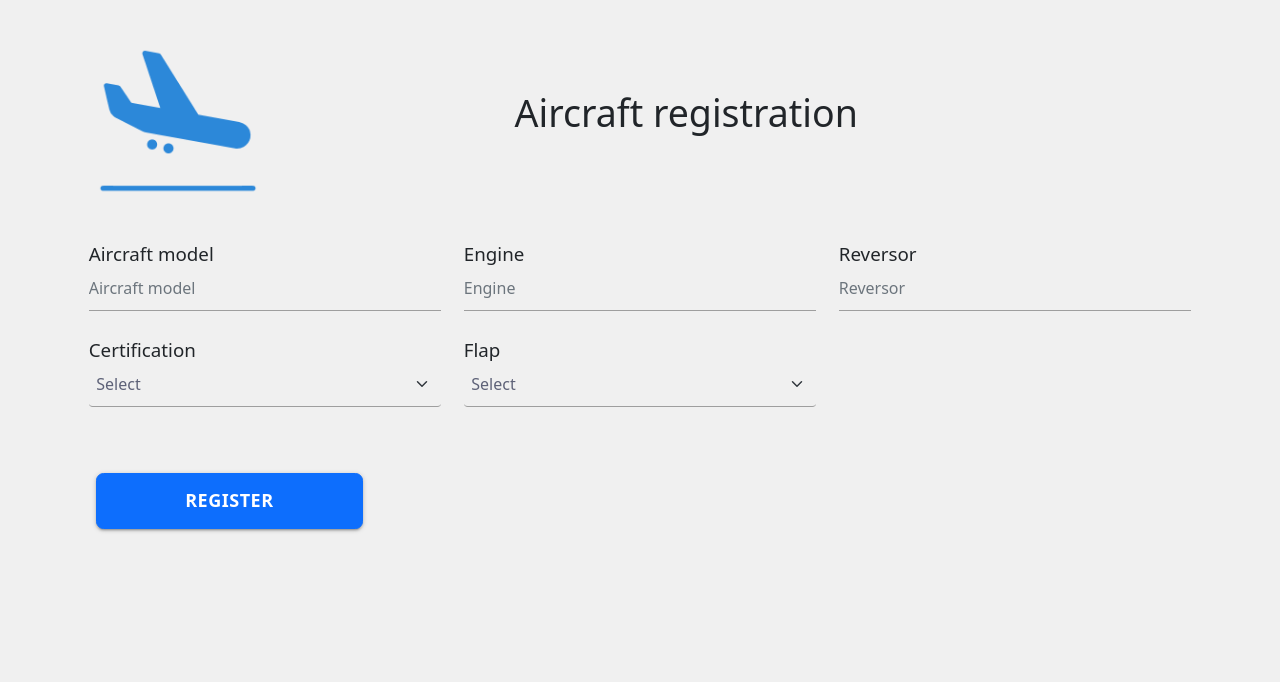
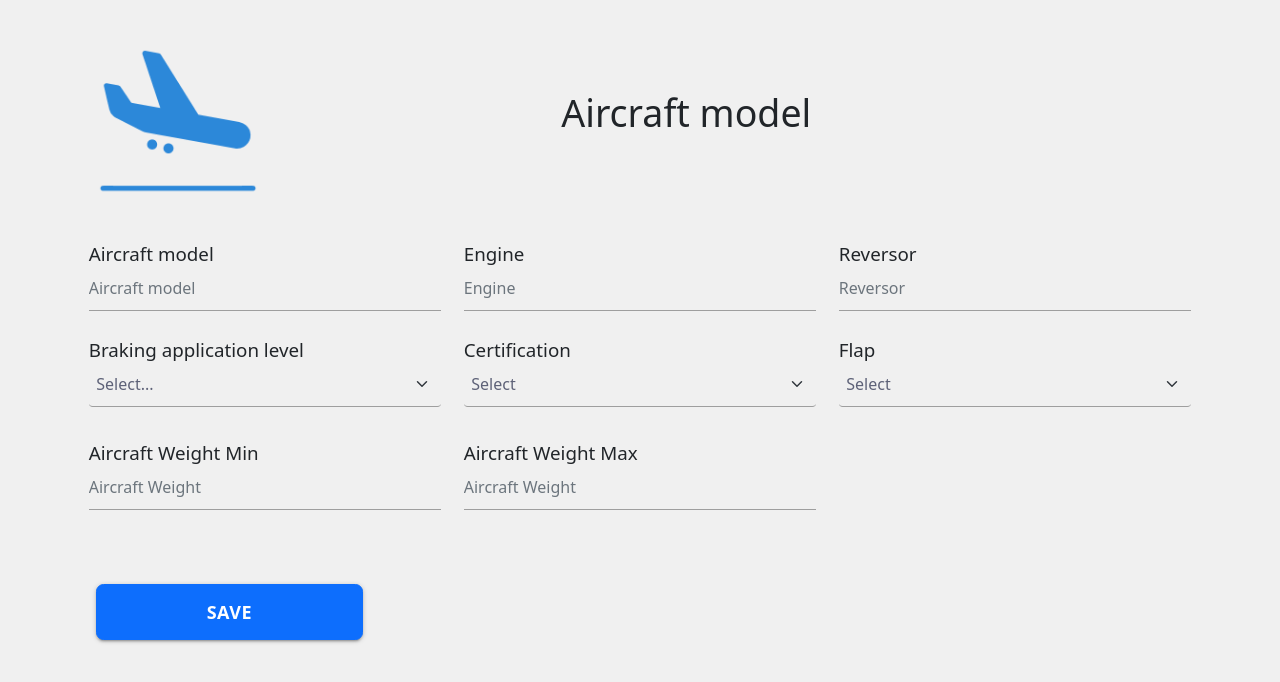
Before and after one commit to EquipeApolo/API_3_Semestre, a React (Create React App) app in the folder client/: page /cadastroAeronave in a window 1280 px wide. Shown: the top 682 px of the page. Built offline with nearby package versions, Linux system fonts and the light colour scheme.

Commit message:
Atualizando página de cadastro de aeronave

```diff
--- a/client/src/Models/aircraft.ts
+++ b/client/src/Models/aircraft.ts
@@ -6,13 +6,19 @@ export default class Aircraft{
     private weight!: number;
     private flap!: number;
     private reverserAmount!: number
+    private aircraftWeightMin: number;
+    private aircraftWeightMax: number;
+    private brakingApplicationLevel: number;
 
-    constructor(model: string, engine: string, certification: string, flap: number, reverserAmount: number){
+    constructor(model: string, engine: string, certification: string, flap: number, reverserAmount: number, aircraftWeightMin: number, aircraftWeightMax: number, brakingApplicationLevel: number){
         this.model = model;
         this.engine = engine;
         this.certification = certification;
         this.flap = flap;
         this.reverserAmount = reverserAmount;
+        this.aircraftWeightMin = aircraftWeightMin;
+        this.aircraftWeightMax = aircraftWeightMax;
+        this.brakingApplicationLevel = brakingApplicationLevel;
     }
 
     set setModel(model: string){
@@ -41,6 +47,18 @@ export default class Aircraft{
         this.reverserAmount = value;
     }
 
+    set setAircraftWeightMin(value: number){
+        this.aircraftWeightMin = value
+    }
+
+    set setAircraftWeightMax(value: number){
+        this.aircraftWeightMax = value
+    }
+
+    set setBrakingApplicationLevel(value: number){
+        this.brakingApplicationLevel = value
+    }
+
     get getModel(): string { return this.model; }
 
     get getEngine(): string { return this.engine; }
@@ -53,4 +71,10 @@ export default class Aircraft{
 
     get getWeight(): number { return this.weight; }
 
+    get getAircraftWeightMin(): number { return this.aircraftWeightMin; }
+
+    get getAircraftWeightMax(): number { return this.getAircraftWeightMax; }
+
+    get getBrakingApplicationLevel(): number { return this.getBrakingApplicationLevel; }
+
 }
--- a/client/src/Views/cadastroAeronave.tsx
+++ b/client/src/Views/cadastroAeronave.tsx
@@ -4,6 +4,7 @@ import BootstrapSwitchButton from 'bootstrap-switch-button-react';
 import Aircraft from "../Models/aircraft";
 import aviao from "../Icons/aviao.png";
 import { getValue } from "@testing-library/user-event/dist/utils";
+import { BrakingLevel } from '../Enuns/enuns';
 import React from "react";
 import axios from 'axios';
 import Swal from 'sweetalert2'
@@ -14,10 +15,18 @@ type state = {
     reversorError: string,
     certificationError: string,
     flapError: string,
+    breakingError: string,
+    weightMinError: string,
+    weightMaxError: string,
+    result: string,
 }
 class cadastroAeronave extends Component<any, state>{
 
     private aircraft: Aircraft = new Aircraft('', '', '', 0, 0, 0);
+
+    private brakingLevel: BrakingLevel;
+    private aircraftWeightMin: number = 0;
+    private aircraftWeightMax: number = 0;
 
     constructor(props: any) {
         super(props);
@@ -26,15 +35,23 @@ class cadastroAeronave extends Component<any, state>{
             engineError: '',
             reversorError: '',
             certificationError: '',
-            flapError: ''
+            flapError: '',
+            breakingError: '',
+            weightMinError: '',
+            weightMaxError: '',
+            result: ''
         }
         this.modelChange = this.modelChange.bind(this);
         this.engineChange = this.engineChange.bind(this);
         this.certificationChange = this.certificationChange.bind(this);
         this.reversorChange = this.reversorChange.bind(this);
         this.flapChange = this.flapChange.bind(this);
+        this.brakingLevelChange = this.brakingLevelChange.bind(this);
+        this.aircraftWeightChangeMin = this.aircraftWeightChangeMin.bind(this);
+        this.aircraftWeightChangeMax = this.aircraftWeightChangeMax.bind(this);
         //this.cadastrar = this.cadastrar.bind(this);
     }
+
 
     eventoFormulario = (evento: any) => {
         evento.preventDefault()
@@ -103,7 +120,42 @@ class cadastroAeronave extends Component<any, state>{
         }
         this.setState({ reversorError: reversorError })
     }
+    brakingLevelChange(event) {
+        const target = event.target;
+        this.brakingLevel = target.value;
+        if (this.state.breakingError.includes("Select")) {
+          this.setState({ breakingError: "" })
+        }
+        if (this.state.result != "") this.setState({ result: "" })
+      }
 
+   aircraftWeightChangeMin(event) {
+        const target = event.target;
+        this.aircraftWeightMin = target.value;
+        if (this.aircraftWeightMin < 5000) {
+          this.setState({ weightMinError: "The weight must be above 5000" })
+        }
+
+        if (this.state.weightMinError.includes("required") || this.state.weightMinError.includes("above") && this.aircraftWeightMin >= 5000) {
+          this.setState({ weightMinError: "" })
+        }
+        if (this.state.result != "") this.setState({ result: "" })
+      }
+   aircraftWeightChangeMax(event) {
+       const target = event.target;
+       this.aircraftWeightMax = target.value;
+       if (this.aircraftWeightMax < 10000) {
+           this.setState({ weightMaxError: "The weight must be above 10000" })
+       }
+       if (this.aircraftWeightMax > 100000){
+           this.setState({weightMaxError: "The weight must be below 100000"})
+       }
+
+       if (this.state.weightMaxError.includes("required") || this.state.weightMaxError.includes("above") && this.aircraftWeightMax >= 10000) {
+           this.setState({ weightMaxError: "" })
+       }
+       if (this.state.result != "") this.setState({ result: "" })
+       }
    /*cadastrar(event) {
        const target = event.target.value
        this.aircraft.result = //Adicionar result à aeronave novamente para colocar os valores necessários aqui
@@ -115,6 +167,9 @@ class cadastroAeronave extends Component<any, state>{
        let reversorError = "";
        let certificationError = "";
        let flapError = "";
+       let breakingError = "";
+       let weightMinError = "";
+       let weightMaxError = "";
 
        if (!this.aircraft.getModel) {
            modelError = "The model is required"
@@ -141,8 +196,28 @@ class cadastroAeronave extends Component<any, state>{
        } else {
            flapError = ""
        }
-        this.setState({ modelError: modelError, engineError: engineError, reversorError: reversorError, certificationError: certificationError, flapError: flapError });
-        if (modelError || engineError || reversorError || certificationError || flapError) {
+       if (!this.brakingLevel) {
+           breakingError = "Select a braking level";
+       } else {
+           breakingError = ""
+       }
+       if (!this.aircraftWeightMin) {
+           weightMinError = "The weight is required";
+       } else if (this.aircraftWeightMin < 5000) {
+           weightMinError = "The weight must be above 5000";
+       } else {
+           weightMinError = ""
+       }
+       if (!this.aircraftWeightMax) {
+           weightMaxError = "The weight is required";
+       } else if (this.aircraftWeightMax > 100000) {
+           weightMaxError = "The weight must be above 100000";
+       } else {
+           weightMaxError = ""
+       }
+
+       this.setState({ modelError: modelError, engineError: engineError, reversorError: reversorError, certificationError: certificationError, flapError: flapError,  breakingError: breakingError, weightMinError: weightMinError, weightMaxError: weightMaxError});
+       if (modelError || engineError || reversorError || certificationError || flapError || breakingError || weightMinError || weightMaxError) {
            return false
        }
 
@@ -157,8 +232,11 @@ class cadastroAeronave extends Component<any, state>{
                 model: this.aircraft.getModel,
                 engine: this.aircraft.getEngine,
                 certification: this.aircraft.getCertification,
+                aircraftWeightMin: this.aircraft.getAircraftWeightMin,
+                aircraftWeightMax: this.aircraft.getAircraftWeightMax,
                 flap: this.aircraft.getFlapValue,
-                reverserAmount: this.aircraft.getReverserAmount
+                reverserAmount: this.aircraft.getReverserAmount,
+                brakingApplicationLevel: this.aircraft.getBrakingApplicationLevel
             })
             Swal.fire({
                 position: 'center',
@@ -180,7 +258,7 @@ class cadastroAeronave extends Component<any, state>{
                     <Container>
                         <Row className="px-2 mb-5 mt-5">
                             <img src={aviao} alt="Avião." className="img col-sm-5 col-md-3 col-lg-2"></img>
-                            <h1 className='text-center mt-5 col-sm-7 col-md-9'>Aircraft registration</h1>
+                            <h1 className='text-center mt-5 col-sm-7 col-md-9'>Aircraft model</h1>
                         </Row>
                     </Container>
                     <Container fluid>
@@ -189,7 +267,7 @@ class cadastroAeronave extends Component<any, state>{
                                 <Col>
                                     <h5 className="card-title">Aircraft model</h5>
                                     <input type='text' className='form-control form-control-lg inputGroup-sizing-sm' id="model"
-                                        placeholder="Aircraft model" onChange={this.modelChange} value={this.aircraft.setModel} />
+                                        placeholder="Aircraft model" onChange={this.modelChange} />
                                     <div style={{ fontSize: 12, color: "red" }}>
                                         {this.state.modelError}
                                     </div>
@@ -211,6 +289,19 @@ class cadastroAeronave extends Component<any, state>{
                                 </Col>
                             </Row>
                             <Row>
+                                <Col >
+                                    <h5 className="card-title">Braking application level</h5>
+                                    <select defaultValue="-1" className="text-select form-select form-select-sm form-control-sm select custom-select mb-3" id="brankingLevel" onChange={this.brakingLevelChange}>
+                                    <option value="-1" disabled>Select...</option>
+                                    <option value="1">Maximum Manual</option>
+                                    <option value="2">Autobrake High</option>
+                                    <option value="3">Autobrake Med.</option>
+                                    <option value="4">Autobrake Low</option>
+                                    </select>
+                                    <div style={{ fontSize: 12, color: "red" }}>
+                                    {this.state.breakingError}
+                                    </div>
+                                </Col>
                                 <Col>
                                     <h5 className="card-title">Certification</h5>
                                     <select defaultValue="-1" className="text-select form-select form-select-sm form-control-sm custom-select select md-3" id="btnCertification" onChange={this.certificationChange}>
@@ -234,6 +325,24 @@ class cadastroAeronave extends Component<any, state>{
                                         {this.state.flapError}
                                     </div>
                                 </Col>
+
+
+                            </Row>
+                            <Row>
+                                <Col>
+                                    <h5 className="card-title">Aircraft Weight Min </h5>
+                                    <input type='number' className='form-control form-control-lg inputGroup-sizing-sm' id="weight" placeholder="Aircraft Weight" onChange={this.aircraftWeightChangeMin} />
+                                    <div style={{ fontSize: 12, color: "red" }}>
+                                    {this.state.weightMinError}
+                                    </div>
+                                </Col>
+                                <Col>
+                                    <h5 className="card-title">Aircraft Weight Max </h5>
+                                    <input type='number' className='form-control form-control-lg inputGroup-sizing-sm' id="weight" placeholder="Aircraft Weight" onChange={this.aircraftWeightChangeMax} />
+                                    <div style={{ fontSize: 12, color: "red" }}>
+                                    {this.state.weightMaxError}
+                                    </div>
+                                </Col>
                                 <Col>
                                 </Col>
                             </Row>
@@ -242,7 +351,7 @@ class cadastroAeronave extends Component<any, state>{
                             </Row>
                             <Row className="px-2">
                                 <Col>
-                                    <Button className="botao-resultado" size="lg" onClick={this.postClickButton}>Register</Button>
+                                    <Button className="botao-resultado" size="lg" onClick={this.postClickButton}>Save</Button>
                                 </Col>
                                 <Col></Col>
                             </Row>
```
Lines whose indentation alone changed are shown as unchanged.
